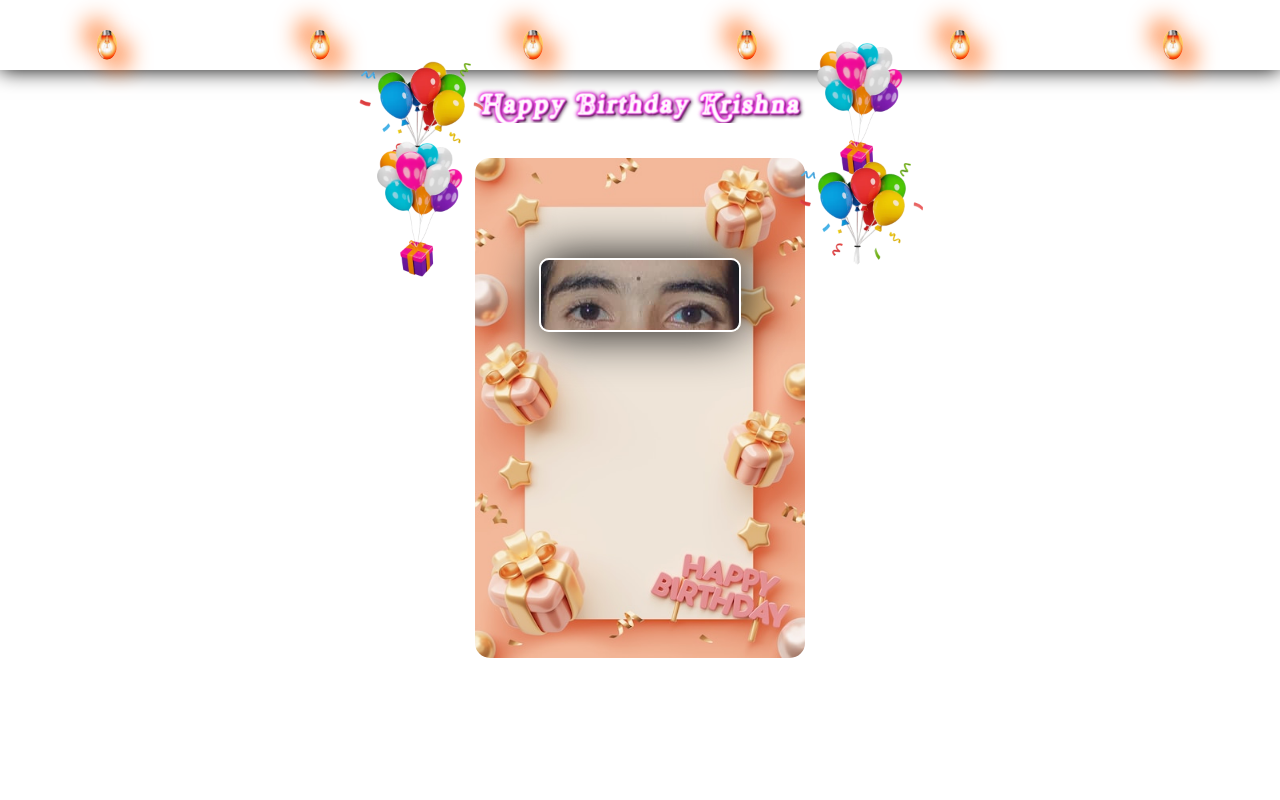
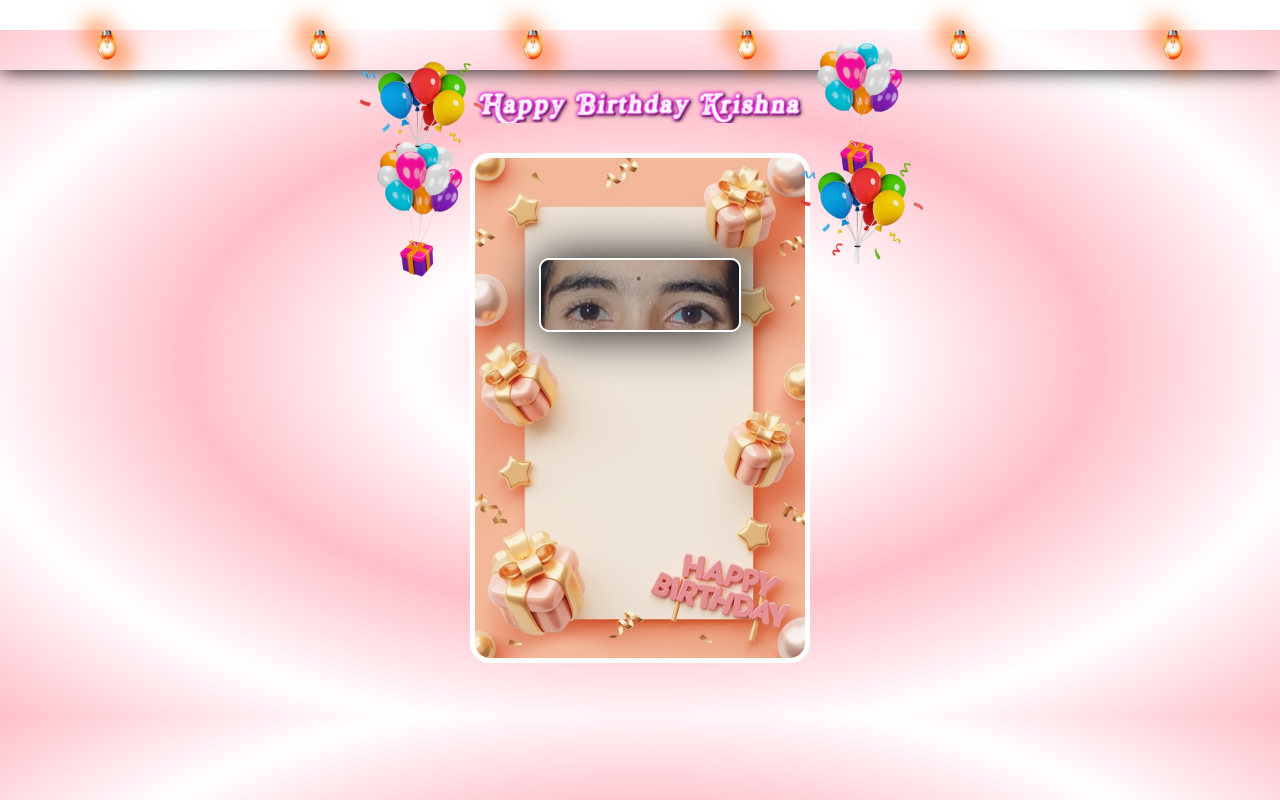
Before and after one commit to GaganNahak/BIRTH-DAY-GIFT, a plain HTML site: page index.html in a window 1280 px wide. Drawn offline with Linux system fonts and the light colour scheme.

Commit message:
Update birthday.css

```diff
--- a/birthday.css
+++ b/birthday.css
@@ -2,7 +2,7 @@
    display: flex;
    align-items: center;
    justify-content: center;
-   background:repeating-radial-gradient(90deg, pink, white, pink, white, pink);
+   background:repeating-radial-gradient(pink, white, pink, white, pink);
  }
 
  header {
```
